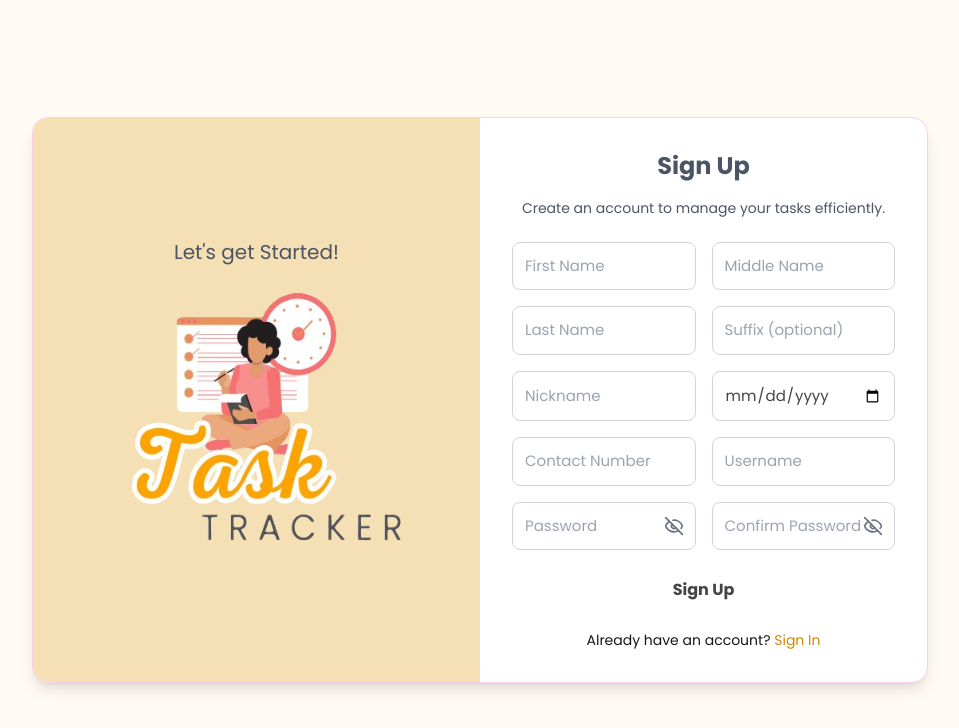
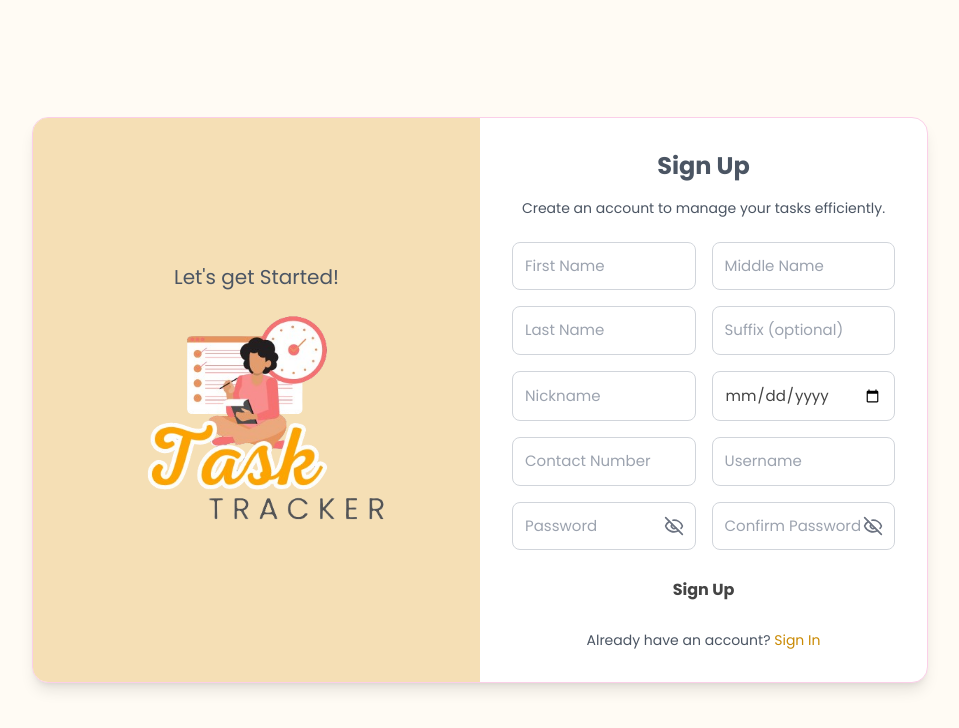
Before and after one commit to Dev-AnnaJorge/todo_app_fe, a Next.js app: page /login/TaskTrackerSignUp in a window 1280 px wide. Shown: the top 728 px of the page, without its empty margins (160-1119 px from the left). Built offline with nearby package versions, Linux system fonts and the light colour scheme; no server answers.

Commit message:
[fixes][jorge]fixes upon deployment

```diff
--- a/src/components/Modals/EditableUserInfoModal.tsx
+++ b/src/components/Modals/EditableUserInfoModal.tsx
@@ -203,7 +203,7 @@ const EditableUserInfoModal: React.FC<EditAdminInfoModalProps> = ({
       {showLogoutConfirm && (
         <div className="fixed inset-0 flex justify-center items-center bg-black bg-opacity-50">
           <div className="bg-white p-6 rounded-lg shadow-lg">
-            <p className="mb-4">Are you sure you want to logout?</p>
+            <p className="mb-4 text-gray-600">Are you sure you want to logout?</p>
             <div className="flex justify-center gap-3">
               <button
                 type="button"
--- a/src/pages/adminDashboard/UserDashboard.tsx
+++ b/src/pages/adminDashboard/UserDashboard.tsx
@@ -301,7 +301,7 @@ const UserDashboard: React.FC = () => {
       </div>
 
       {filteredUsers.length === 0 && (
-        <p className="text-center p-4">No users found.</p>
+        <p className="text-center p-4 text-gray-600">No users found.</p>
       )}
 
       {/* Pagination */}
@@ -358,7 +358,7 @@ const UserDashboard: React.FC = () => {
       {showLogoutConfirm && (
         <div className="fixed inset-0 flex justify-center items-center bg-black bg-opacity-50">
           <div className="bg-white p-6 rounded-lg shadow-lg">
-            <p className="mb-4">Are you sure you want to logout?</p>
+            <p className="mb-4 text-gray-600">Are you sure you want to logout?</p>
             <div className="flex justify-center gap-3">
               <button
                 onClick={handleLogout}
--- a/src/pages/login/TaskTrackerLogin.tsx
+++ b/src/pages/login/TaskTrackerLogin.tsx
@@ -106,9 +106,6 @@ const TaskTrackerLogin = observer(() => {
             >
               {fetchStore.loading ? "Signing In..." : "Sign In"}
             </button>
-            {/* {fetchStore.error && (
-              <p className="text-red-500 text-sm mt-2">{fetchStore.error}</p>
-            )} */}
           </form>
         </div>
       </div>
--- a/src/pages/login/TaskTrackerSignUp.tsx
+++ b/src/pages/login/TaskTrackerSignUp.tsx
@@ -92,7 +92,7 @@ const TaskTrackerSignup = observer(() => {
             alt="Task Tracker Logo"
             width={250}
             height={250}
-            className="max-w-full md:w-[400px] md:h-[280px]"
+            className="max-w-full md:w-[350px] md:h-[230px]"
           />
         </div>
 
@@ -223,7 +223,7 @@ const TaskTrackerSignup = observer(() => {
             )} */}
           </form>
 
-          <p className="mt-4 text-sm text-center">
+          <p className="mt-4 text-sm text-center text-gray-600">
             Already have an account?{" "}
             <a
               href="/login/TaskTrackerLogin"
--- a/src/styles/globals.css
+++ b/src/styles/globals.css
@@ -42,4 +42,5 @@ body {
 body, html {
   margin: 0;
   padding: 0;
+  background: #FFFBF4 !important;
 }
```
